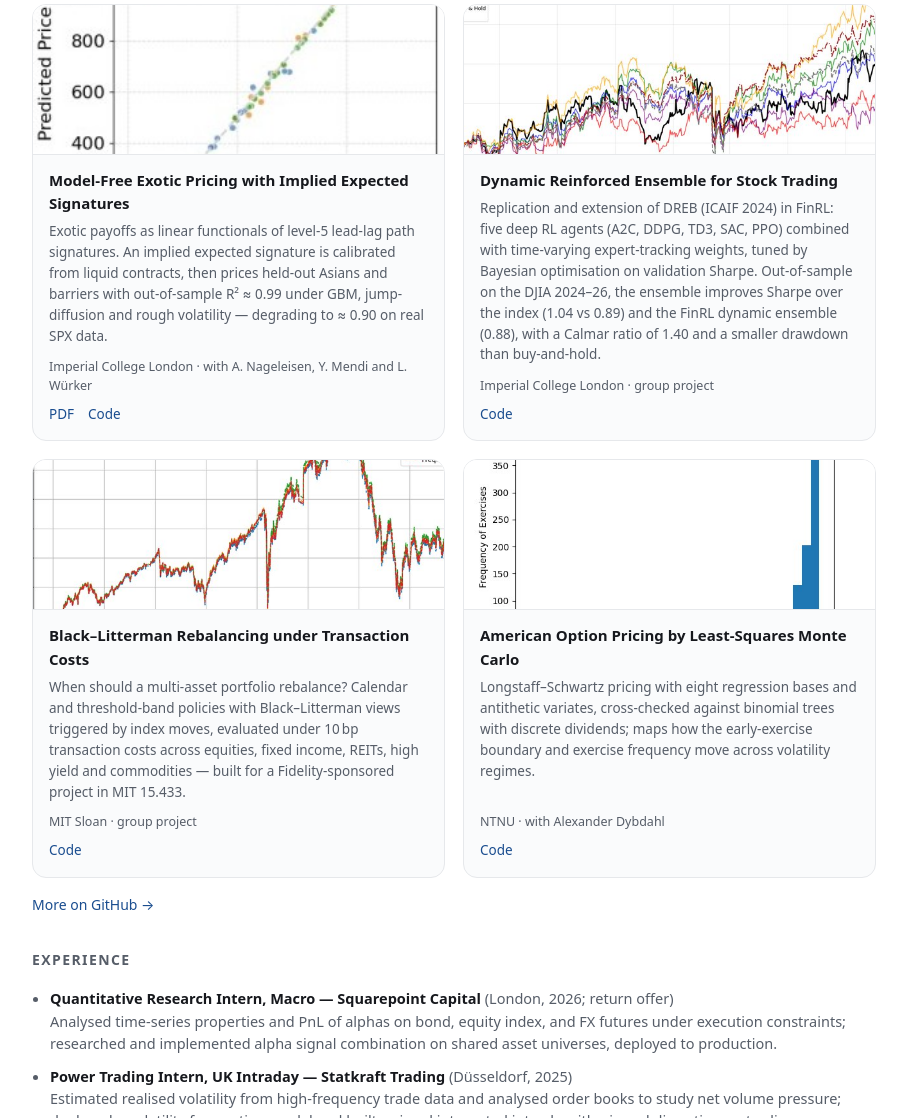
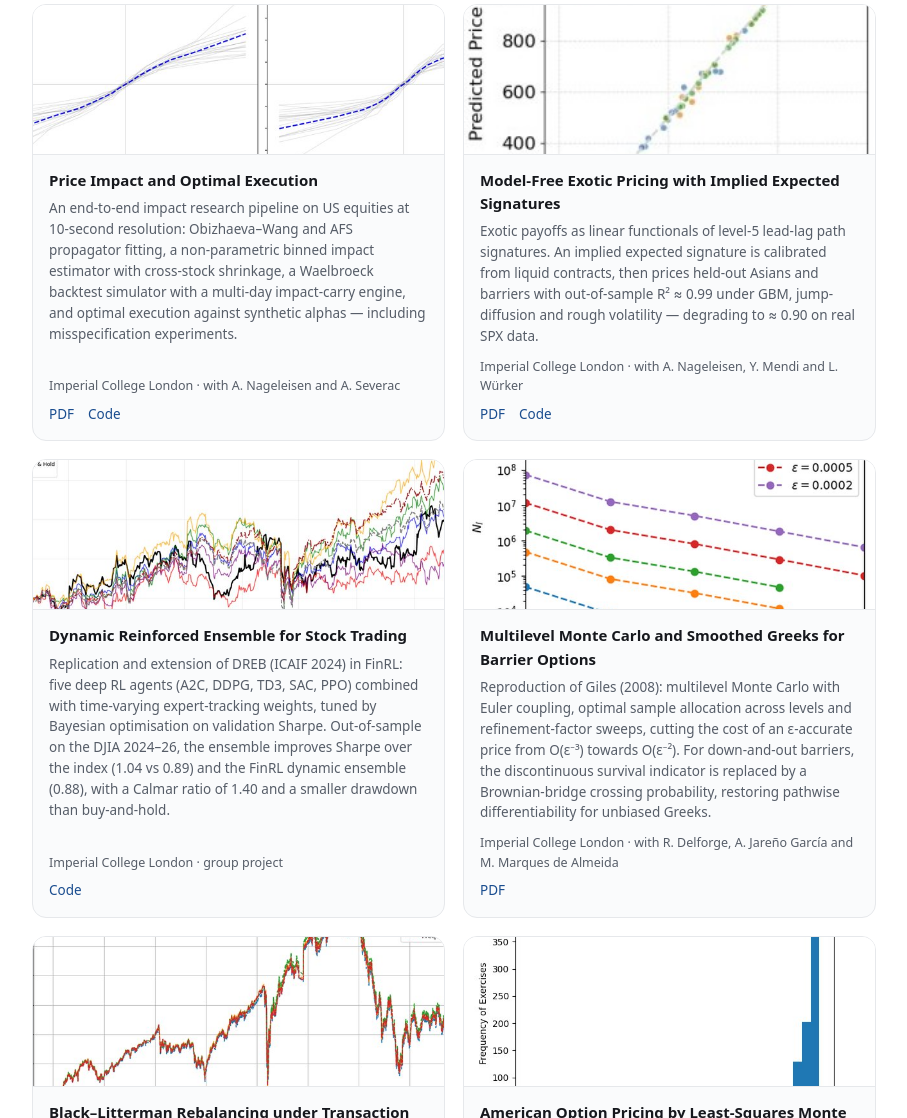
Before and after one commit to christopher-dybdahl/christopher-dybdahl.github.io, a plain HTML site: page index.html in a window 1280 px wide. Shown: the part 1573-2691 px from the top of the page, without its empty margins (186-1093 px from the left). Drawn offline with Linux system fonts and the light colour scheme.

Commit message:
Add Price Impact and Simulation Methods (MLMC) project cards

```diff
--- a/index.html
+++ b/index.html
@@ -133,6 +133,24 @@
         </div>
 
         <div class="card">
+          <img src="assets/img/price_impact.jpg" alt="Non-parametric price impact curves across stocks" loading="lazy" />
+          <div class="body">
+            <p class="title">Price Impact and Optimal Execution</p>
+            <p class="desc">
+              An end-to-end impact research pipeline on US equities at 10-second resolution: Obizhaeva–Wang and
+              AFS propagator fitting, a non-parametric binned impact estimator with cross-stock shrinkage, a
+              Waelbroeck backtest simulator with a multi-day impact-carry engine, and optimal execution against
+              synthetic alphas — including misspecification experiments.
+            </p>
+            <p class="with">Imperial College London · with A. Nageleisen and A. Severac</p>
+            <div class="meta">
+              <a href="assets/pdfs/price_impact.pdf" target="_blank" rel="noreferrer">PDF</a>
+              <a href="https://github.com/christopher-dybdahl/price_impact_optimal_execution" target="_blank" rel="noreferrer">Code</a>
+            </div>
+          </div>
+        </div>
+
+        <div class="card">
           <img src="assets/img/signatures.jpg" alt="Signature pricing results" loading="lazy" />
           <div class="body">
             <p class="title">Model-Free Exotic Pricing with Implied Expected Signatures</p>
@@ -162,6 +180,23 @@
             <p class="with">Imperial College London · group project</p>
             <div class="meta">
               <a href="https://github.com/christopher-dybdahl/FinRL/blob/implementation/examples/FinRL_Ensemble_Bayesean_StockTrading_RL_2026.ipynb" target="_blank" rel="noreferrer">Code</a>
+            </div>
+          </div>
+        </div>
+
+        <div class="card">
+          <img src="assets/img/simulation.jpg" alt="MLMC sample allocation by level" loading="lazy" />
+          <div class="body">
+            <p class="title">Multilevel Monte Carlo and Smoothed Greeks for Barrier Options</p>
+            <p class="desc">
+              Reproduction of Giles (2008): multilevel Monte Carlo with Euler coupling, optimal sample allocation
+              across levels and refinement-factor sweeps, cutting the cost of an ε-accurate price from O(ε⁻³)
+              towards O(ε⁻²). For down-and-out barriers, the discontinuous survival indicator is replaced by a
+              Brownian-bridge crossing probability, restoring pathwise differentiability for unbiased Greeks.
+            </p>
+            <p class="with">Imperial College London · with R. Delforge, A. Jareño García and M. Marques de Almeida</p>
+            <div class="meta">
+              <a href="assets/pdfs/simulation_methods.pdf" target="_blank" rel="noreferrer">PDF</a>
             </div>
           </div>
         </div>
```
Also changed, not shown: assets/img/price_impact.jpg (added), assets/img/simulation.jpg (added), 2 other files.
